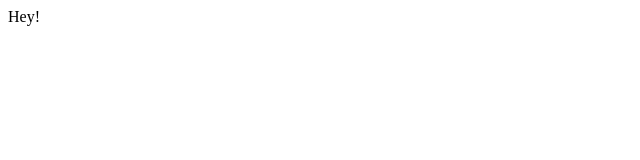
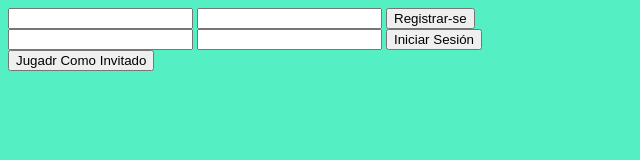
Before and after one commit to nacors/projectDAW, a plain HTML site: page index.html in a window 1280 px wide. Shown: the whole page, without its empty margins (0-640 px from the left). Drawn offline with nearby package versions, Linux system fonts and the light colour scheme.

Commit message:
Creacion de menu de login/registro

```diff
--- a/index.html
+++ b/index.html
@@ -5,8 +5,27 @@
     <!-- <link rel="stylesheet" type="text/css" href="code/css/style.css"> -->
     <script src="/socket.io/socket.io.js"></script>
     <title>Projecte DAW</title>
+    <style>
+        body{
+            background: #55efc4;
+        }
+    </style>
 </head>
 <body>
-    <div>Hey!</div>
+    <div id="zonaInicio">
+        <div id="registrarse">
+            <input type="text" name="usernameR">
+            <input type="text" name="passwordR">
+            <input type="button" name="registrar" value="Registrar-se">
+        </div>
+        <div id="iniciarSesion">
+            <input type="text" name="usernameI">
+            <input type="text" name="passwordI">
+            <input type="button" name="iniciar" value="Iniciar Sesión">
+        </div>
+        <div id="invitado">
+            <input type="button" name="invitado" value="Jugadr Como Invitado">
+        </div>
+    </div>
 </body>
 </html>
```
